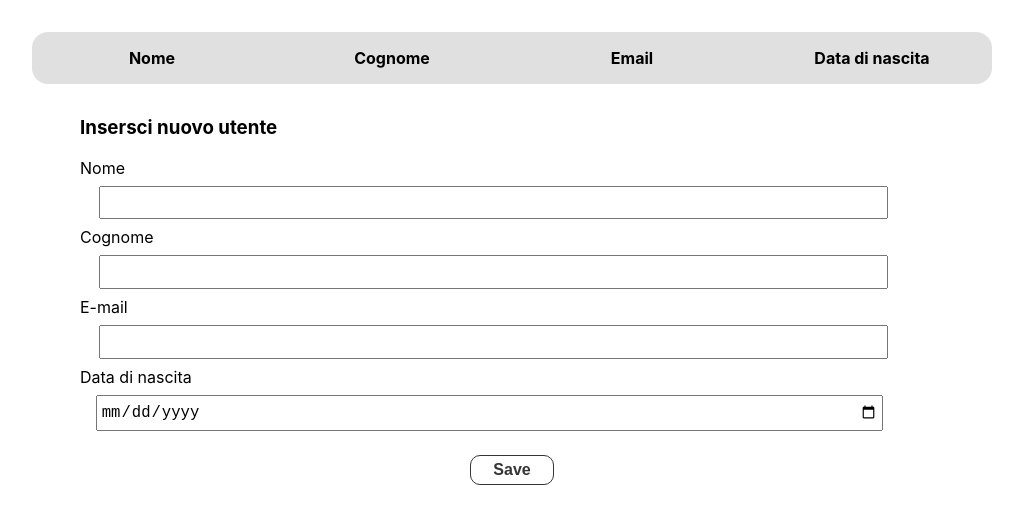
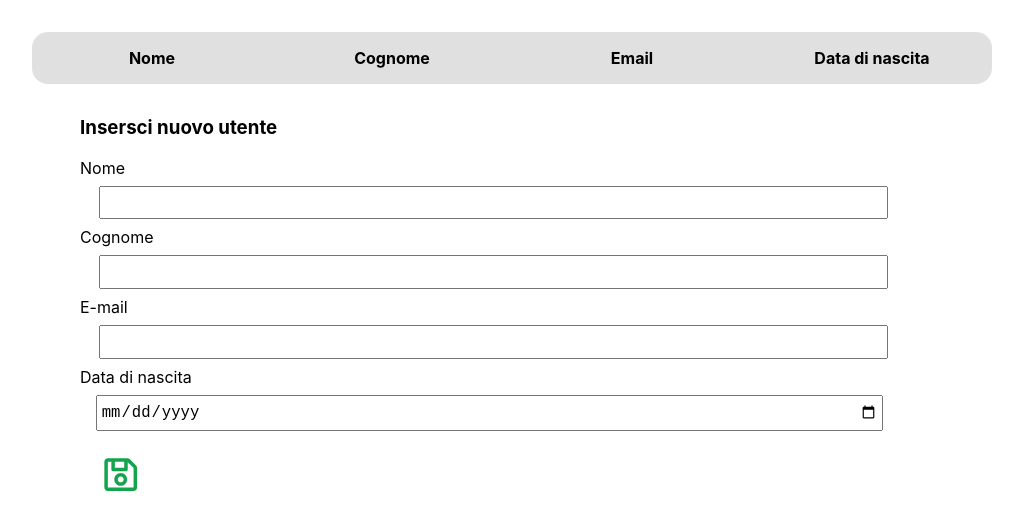
Before and after one commit to giovannipacelli2/UserTest, a React (Create React App) app in the folder client/: page / in a window 1280 px wide. Shown: the top 530 px of the page, without its empty margins (128-1151 px from the left). Built offline with nearby package versions, Linux system fonts and the light colour scheme; no server answers.

Commit message:
styling components

```diff
--- a/client/package.json
+++ b/client/package.json
@@ -36,5 +36,8 @@
       "last 1 firefox version",
       "last 1 safari version"
     ]
+  },
+  "devDependencies": {
+    "react-icons": "^5.0.1"
   }
 }
--- a/client/src/App.scss
+++ b/client/src/App.scss
@@ -19,6 +19,16 @@
     }
 }
 
+.de-btn {
+    display: block;
+    background-color: transparent;
+    border: none;
+
+    cursor: pointer;
+}
+
+/*----------------------COLORS----------------------*/
+
 .table-light {
     background-color: #FBFBFB;
 }
@@ -27,3 +37,15 @@
 
     background-color: #E0E0E0;
 }
+
+.cl-primary{
+    color : #3B71CA;
+}
+
+.cl-danger {
+    color : #DC4C64;
+}
+
+.cl-success{
+    color : #14A44D;
+}
--- a/client/src/components/User/User.js
+++ b/client/src/components/User/User.js
@@ -2,6 +2,9 @@ import React, { useState, useEffect } from 'react';
 import './User.scss';
 
 import UserForm from '../UserForm/UserForm';
+import { IoIosArrowBack } from "react-icons/io";
+import { ImBin } from "react-icons/im";
+import { GrEdit } from "react-icons/gr";
 
 import { useGlobalContext } from '../../context';
 
@@ -40,9 +43,15 @@ const User = ({ data, cssClass }) => {
 					<div className="elem">{email}</div>
 					<div className="elem">{birthDate}</div>
 				</div>
+
 				<div className="btn-container">
-					<button type="button" className='btn' onClick={() => { setIsEdit(true) }}>Edit</button>
-					<button type="button" className='btn' onClick={() => { deleteUser(id) }}>Delete</button>
+					<div className='icon-btn' onClick={() => { setIsEdit(true) }}>
+						<GrEdit className='icon cl-primary'/>
+					</div>
+					<div className='icon-btn' onClick={() => { deleteUser(id) }}>
+
+						<ImBin className='icon cl-danger'/>
+					</div>
 				</div>
 
 			</div>
@@ -51,14 +60,17 @@ const User = ({ data, cssClass }) => {
 	} else {
 
 		return (
-			<>
-				<UserForm
+			<div className={`row user-row edit-mode ${cssClass}`}>
+
+				<UserForm //classname='user-edit'
 					action={handleEdit}
 					initialData={{ name, surname, email, birthDate }}
-					cssClass={`row user-edit ${cssClass}`}
+					cssClass='user-edit'
 				/>
-				<button type="button" onClick={handleUndo}>Undo</button>
-			</>
+				<div className='abs-btn' onClick={handleUndo}>
+					<IoIosArrowBack className='icon'/>
+				</div>
+			</div>
 		)
 	}
 
--- a/client/src/components/User/User.scss
+++ b/client/src/components/User/User.scss
@@ -3,7 +3,12 @@
     flex-direction: column;
     justify-content: center;
     align-items: center;
+
+    padding: 2em 0;
+
     gap: 0.8em;
+
+/*---------------------------NORMAL-MODE---------------------------*/
 
     .user-container {
         display: flex;
@@ -21,14 +26,66 @@
         justify-content: center;
         align-items: center;
 
-        gap: 0.5em;
+        gap: 3em;
 
         align-self: flex-end;
+
+        .icon-btn {
+            .icon {
+                font-size: 1.2em;
+            }
+        }
     }
 }
 
+/*----------------------------EDIT-MODE----------------------------*/
+
+.edit-mode {
+    position: relative;
+    padding-top: 3em;
+    padding-bottom: 1.5em;
+}
+
+.abs-btn {
+    position: absolute;
+    top: 0.5em;
+    left: 0.5em;
+
+    cursor: pointer;
+
+    .icon {
+        font-size: 1.2em;
+    }
+
+}
+
 .user-edit {
+    display: flex;
+    flex-direction: column;
+    justify-content: center;
+    align-items: center;
+    gap: 2em;
 
+    width: 100%;
+
+    .input-container {
+        display: flex;
+        flex-direction: row;
+        justify-content: center;
+        align-content: center;
+
+        width: 100%;
+
+        input {
+            width: 25%;
+            margin: 0 0.5em;
+            font-size: 1.1em;
+        }
+    }
+
+    .btn-container {
+        // inherit
+    }
 
     label {
         display: none !important;
--- a/client/src/components/UserForm/UserForm.js
+++ b/client/src/components/UserForm/UserForm.js
@@ -1,4 +1,6 @@
 import React, {useState} from 'react';
+
+import { FaRegSave } from "react-icons/fa";
 
 const UserForm = ({action, initialData, cssClass}) => {
 
@@ -38,6 +40,7 @@ const UserForm = ({action, initialData, cssClass}) => {
 
 		  return (
 			<form onSubmit={handleSubmit} className={cssClass}>
+				<div className="input-container">
 					<label htmlFor="name">Nome</label>
 					<input
 						type='text'
@@ -70,8 +73,11 @@ const UserForm = ({action, initialData, cssClass}) => {
 						value={data.birthDate}
 						onChange={(e)=>{handleChange(e)}}
 					/>
+				</div>
 				<div className="btn-container">
-					<button type="submit" className='btn'>Save</button>
+					<button type="submit" className='de-btn'>
+						<FaRegSave className='icon cl-success'/>
+					</button>
 				</div>
 			</form>
   )
--- a/client/src/components/UserList/UserList.scss
+++ b/client/src/components/UserList/UserList.scss
@@ -15,7 +15,9 @@ $b-radius: 1em;
         margin: 2em auto;
         width: 90%;
 
-        .new-user-form {
+        .new-user-form{
+
+            .input-container {
                 display: flex;
                 flex-direction: column;
                 align-items: flex-start;
@@ -37,19 +39,24 @@ $b-radius: 1em;
                     }
                 }
 
+            }
+        }
+
         .btn-container {
+
             width: 100%;
             display: flex;
             align-items: center;
-                justify-content: center;
+            justify-content: flex-start;
 
             margin-top: 1em;
+            padding: 0.5em 1em;
 
-                .btn {
-                    font-size: 1em;
+            .de-btn {
+                font-size: 1.3em;
             }
         }
-        }
+
     }
 
 }
@@ -81,3 +88,12 @@ $b-radius: 1em;
     border-top-left-radius: $b-radius;
     border-top-right-radius: $b-radius;
 }
+
+// SAVE BUTTON
+
+.de-btn {
+
+    .icon {
+        font-size: 1.8em;
+    }
+}
```
Also changed, not shown: 1 other file (tests, documents, lock files or other folders). Lines whose indentation alone changed are shown as unchanged.
